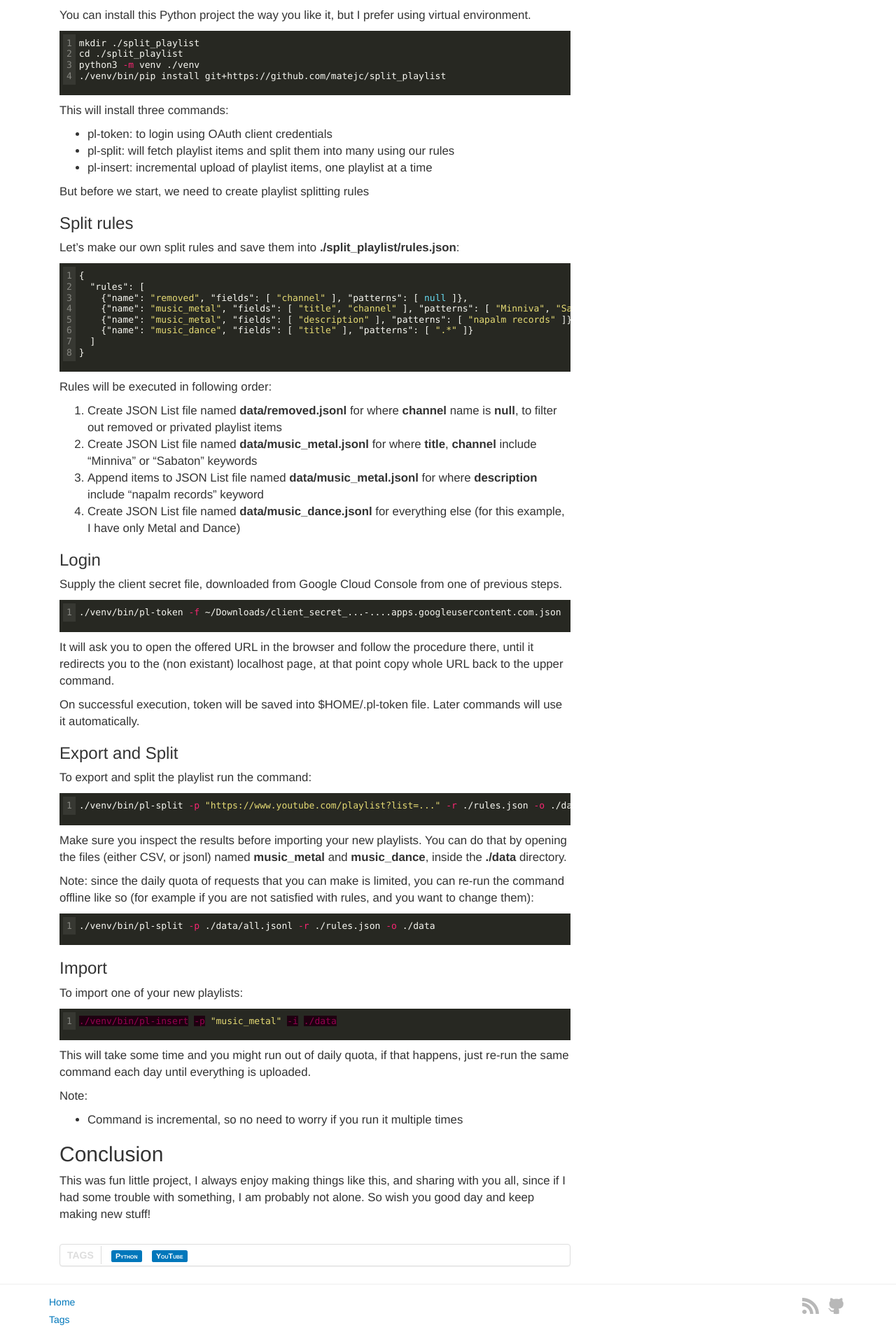
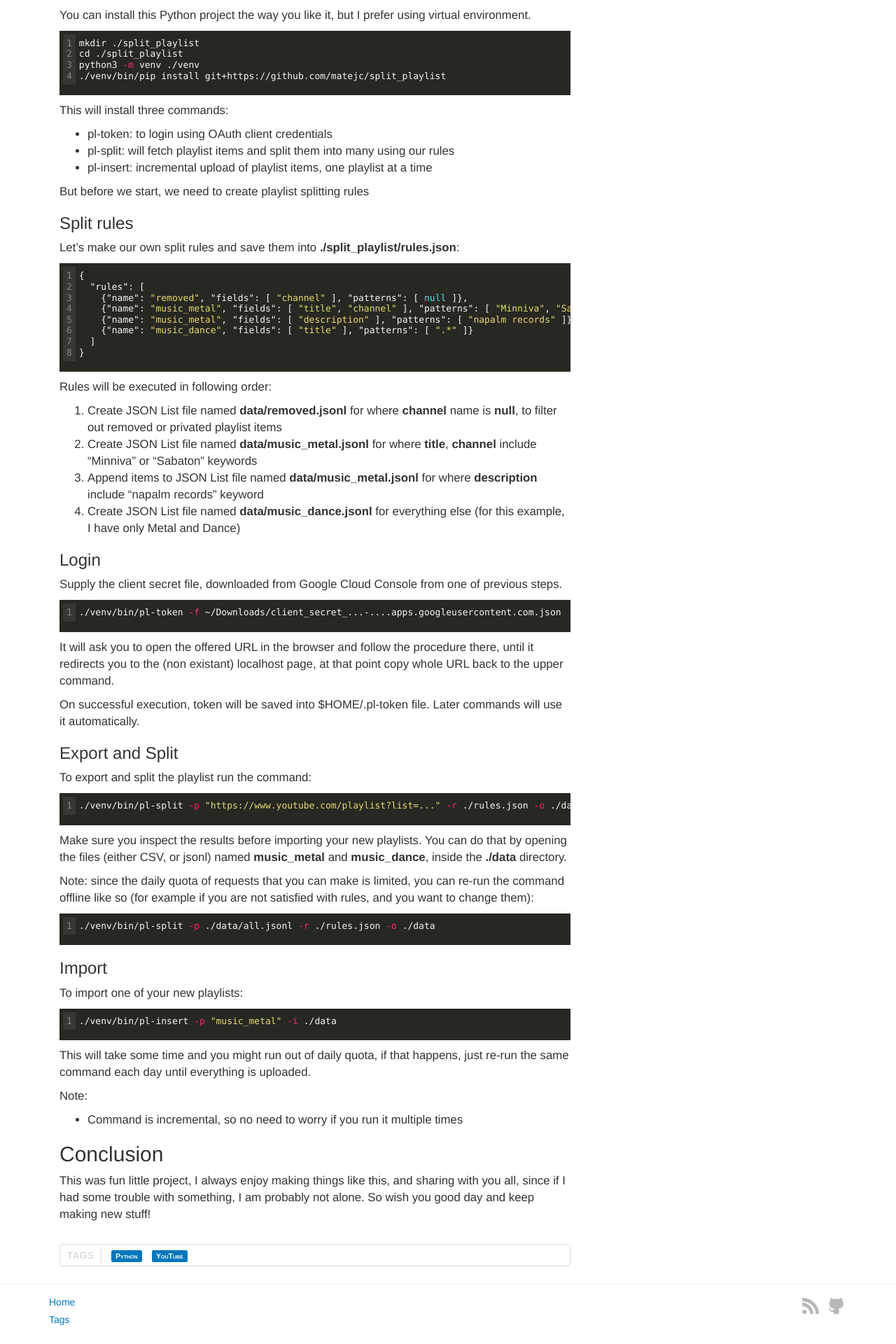
Before and after one commit to matejc/matejc.github.io, a Jekyll site: the page built from _posts/2025-02-08-youtube-playlists.md, in a window 1280 px wide. Shown: the part 2593-4513 px from the top of the page at 70% size. Built offline with Jekyll 4.4.1, drawn with Linux system fonts in a browser that asks for light colours; comment, search, counter and statistics services are not loaded.

````diff
--- a/_posts/2025-02-08-youtube-playlists.md
+++ b/_posts/2025-02-08-youtube-playlists.md
@@ -158,7 +158,7 @@
 
 To import one of your new playlists:
 
-```json
+```shell
 ./venv/bin/pl-insert -p "music_metal" -i ./data
 ```
 
````
Also changed, not shown: other parts of _posts/2025-02-08-youtube-playlists.md (+1 -1 lines).
